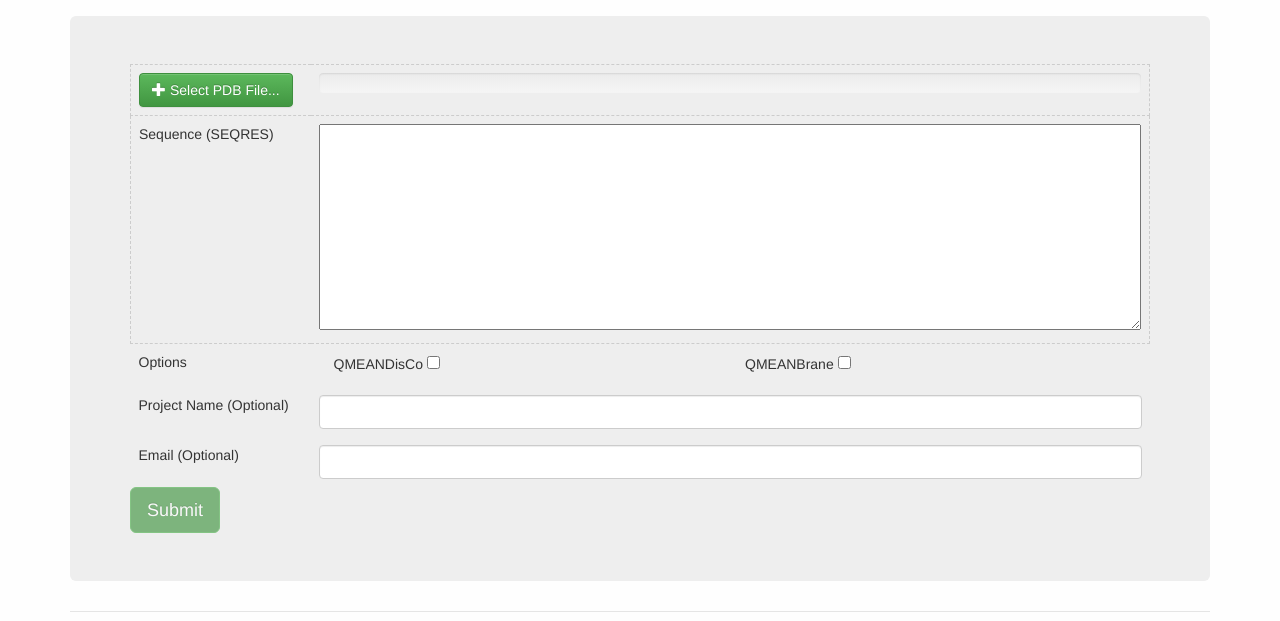
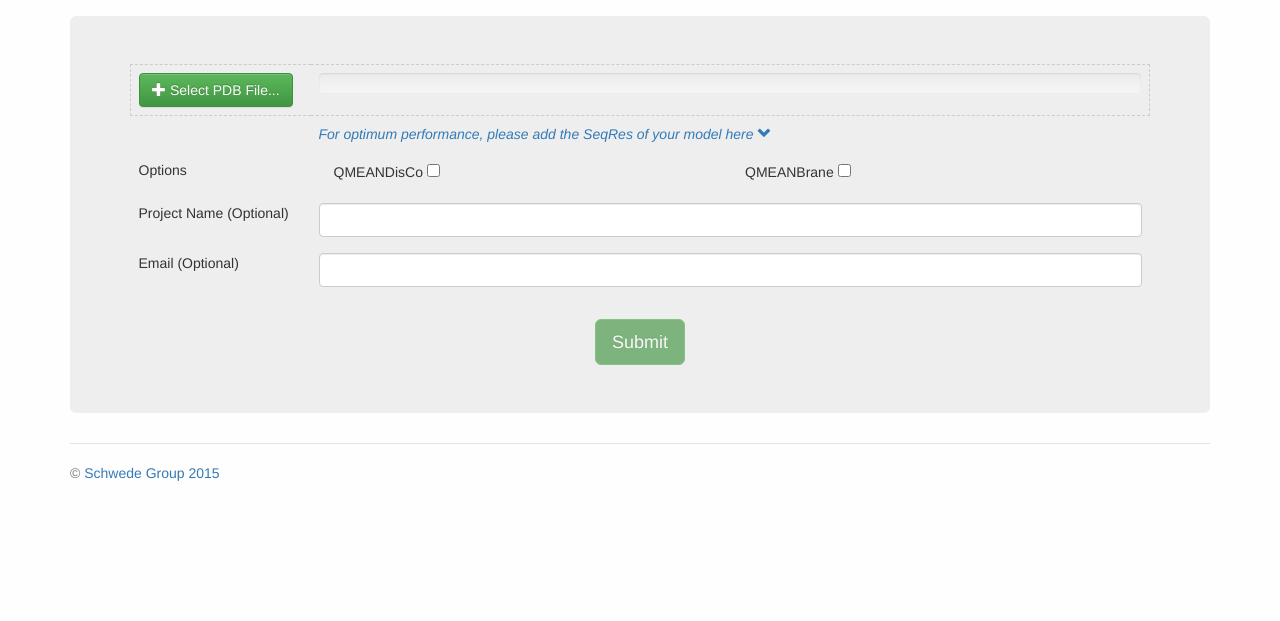
Before and after one commit to eunos-1128/QMEAN, a Django app: page / in a window 1280 px wide. Shown: the part 70-691 px from the top of the page. After the commit the page ends 551 px from the top, so only its background shows below. Run offline with Django 3.2, Linux system fonts and the light colour scheme; parts of the project's set-up code (start-up, migrations or seed data) failed here and were passed over; some libraries are stand-ins or nearby versions.

Commit message:
Auto seqres extraction

```diff
--- a/django-website/website/forms.py
+++ b/django-website/website/forms.py
@@ -4,7 +4,7 @@ from django.core.exceptions import ValidationError
 from django.conf import settings
 import os
 try:
-	from ost.seq import CreateSequenceList, CreateSequence
+	from ost.seq import SequenceFromChain, CreateSequenceList, CreateSequence
 	from ost.seq.alg import AlignToSEQRES
 	from ost.io import SequenceListFromString, LoadPDB
 except Exception, e:
@@ -16,9 +16,9 @@ class UploadForm(forms.Form):
 	project_name = forms.CharField(label='Project Name (Optional)', max_length=100, required=False)
 	email = forms.EmailField(label='Email (Optional)',   max_length=100, required=False)
 	sequence = forms.CharField(label='Sequence (SEQRES)',
-							   widget=forms.Textarea)
-	QMEANDisCo = forms.BooleanField(label='QMEANDisCo',required=False)
-	QMEANBrane = forms.BooleanField(label='QMEANBrane',required=False)
+							   widget=forms.Textarea(attrs={'rows':8}),required=False)
+	qmeandisco = forms.BooleanField(label='QMEANDisCo',required=False)
+	qmeanbrane = forms.BooleanField(label='QMEANBrane',required=False)
 
 	def __init__(self, request, *args, **kwargs):
 		self.request = request
@@ -32,50 +32,76 @@ class UploadForm(forms.Form):
 	def clean(self):
 		cleaned_data = super(UploadForm, self).clean()
 		structures = cleaned_data.get('structureUploaded')
-		sequence = cleaned_data.get('sequence')
+		seq_list = cleaned_data.get('sequence')
 
 		validated_structures = []
 
-		#case 1: There is only one sequence... either there are single
-		#        chain models or homo-oligomers allowed
-		if len(sequence) == 1:
-			for s in structures:
-				model = s['model'].Select("peptide=true")
+		#case 1: If the user did not supply seqres, then we must
+		# go through every model and extract the seqres.
+		if seq_list is None or len(seq_list)==0:
+			for structure in structures:
+				seqlist = self.extract_seqres(structure)
+				for seq in seqlist:
+					structure['seqres'].append({'name':seq.GetName(),'sequence':seq.string})
+				validated_structures.append(structure)
+
+			if len(validated_structures)==0:
+				raise ValidationError("No valid structures were found in uploaded data!")
+
+		#case 2: One sequence was uploaded. We must check that
+		# every chain in every model passes the AlignToSEQRES check.
+		elif len(seq_list)==1:
+			for structure in structures:
+				model = structure['model'].Select("peptide=true")
 				for ch in model.chains:
+					seqresIdentical = True
 					try:
-						aln = AlignToSEQRES(ch,sequence[0].GetString())
+						aln = AlignToSEQRES(ch,seq_list[0].GetString())
+						structure['seqres'].append({'name':ch.GetName(),'sequence':seq_list[0].GetString()})
 					except Exception, e:
-						print 'Thats not nice'
-						print e #onError("Could not align structural data to provided sequence!")
-				validated_structures.append(s)
+						print 'AlignToSEQRES failed for',structure['original_name'],'Chain',ch.GetName()
+						seqresIdentical = False
 
-		#case 2: There is more than one sequence... For every chain we try to find a matching
-		#        sequence based on chain/sequence name
+				if seqresIdentical:
+					validated_structures.append(structure)
+
+			if len(validated_structures)==0:
+				if len(structures)==1:
+					if len(structures[0]['model'].chains)==1:
+						raise ValidationError("Could not align the given sequence with the model!")
+					else:
+						raise ValidationError("Could not align the given sequence with every chain in the model!")
+				else:
+					raise ValidationError("Could not successfully align the given sequence with any of the models!")
+
+
+		#case 3: Multiple sequences were uploaded. We have to check
+		#every chain has a matching sequence based on chain/sequence name,
 		else:
-			for s in structures:
-				model = s['model'].Select("peptide=true")
+			for structure in structures:
+				model = structure['model'].Select("peptide=true")
+				found_all_chains = True
+				seqresIdentical = True
 				for ch in model.chains:
 					found_sequence = False
-					for seq_handle in sequence:
-						#WHY IS THIS TO UPPER, LOWERCASE MAY BE IMPORTANT??
-						if ch.GetName().upper() == seq_handle.GetName().upper().strip():
+					for seq_handle in seq_list:
+						if ch.GetName() == seq_handle.GetName().strip():
 							found_sequence = True
 							try:
 								aln = AlignToSEQRES(ch,seq_handle.GetString())
+								structure['seqres'].append({'name':ch.GetName(),'sequence':seq_handle.GetString()})
 								break
 							except Exception, e:
-								print 'noooot nice'
-								print e
-								##raise ValidationError("Could not align structural data to provided sequence!")
+								seqresIdentical = False
 					if not found_sequence:
-						##
-						print 'no seq found'
-						#raise ValidationError("Could not find an appropriate sequence for every chain!")
-				validated_structures.append(s)
+						found_all_chains = False
 
+				if found_all_chains and seqresIdentical:
+					validated_structures.append(structure)
 
-		if len(validated_structures)==0:
-			raise ValidationError("Thats really not on")
+			if len(validated_structures)==0:
+				raise ValidationError("Could not align every given sequence by chain name to the model chain name!")
+
 
 		self.cleaned_data['structureUploaded'] = validated_structures
 
@@ -99,7 +125,7 @@ class UploadForm(forms.Form):
 				continue
 			try:
 				model = LoadPDB(tmppath)
-				models.append({'tmpname':d,'tmppath':tmppath,'model':model,'original_name':original_name})
+				models.append({'tmpname':d,'tmppath':tmppath,'model':model,'original_name':original_name,'seqres':[]})
 			except Exception, e:
 				print e
 				try:
@@ -114,24 +140,39 @@ class UploadForm(forms.Form):
 		return models
 
 	def clean_sequence(self):
-		data = str(self.cleaned_data['sequence'])
+		#If this method is called, the user entered something in the
+		#seqres box. First, can we parse this information?
+		print 'clean the sequence'
+		data = str(self.cleaned_data['sequence']).strip()
+		seq_list = CreateSequenceList()
+
+		if len(data)>0:
+			try:
+				seq_list = SequenceListFromString(data,'fasta')
+			except:
+				try:
+					seq_list = SequenceListFromString(data,'clustal')
+				except:
+					try:
+						seq_list.AddSequence(CreateSequence("unnamed",data))
+					except Exception, e:
+						pass
+			for s in seq_list:
+				s.SetName(s.GetName().strip())
+
+		return seq_list
+
+
+	def extract_seqres(self,structure):
+		print "extract seqres"
 		seq_list = CreateSequenceList()
 		try:
-			seq_list = SequenceListFromString(data,'fasta')
-		except:
-			try:
-				seq_list = SequenceListFromString(data,'clustal')
-			except:
-				try:
-					seq_list.AddSequence(CreateSequence("unnamed",data))
-				except:
-					pass
-
-		for s in seq_list:
-			s.SetName(s.GetName().strip())
-
-		if len(seq_list) == 0:
-			raise ValidationError("Sequence input results in 0 read sequences. Please use proper FASTA format an provide at least one sequence!")
-
+			model = structure['model'].Select("peptide=true")
+			for chain in model.GetChainList():
+				seqres = ''.join([r.one_letter_code for r in chain.residues])
+				seq_list.AddSequence(CreateSequence(chain.GetName(), seqres))
+		except Exception, e:
+			print 'Problem extracting seqres',e
+			return None
 
 		return seq_list
--- a/django-website/website/templates/home.html
+++ b/django-website/website/templates/home.html
@@ -4,7 +4,6 @@
 {% block homeActive %} class="active"{% endblock %}
 
 {% block main-content %}
-
 {% if project_creation_error %}
 <div id="errorMessage" class="alert alert-danger" role="alert">
   <h1><i class="glyphicon glyphicon-exclamation-sign" style="top:4px;"></i> {{ project_creation_error }}</h1>
@@ -12,7 +11,9 @@
 <script>setTimeout(function(){ $('#errorMessage').slideUp();},3000);</script>
 {% endif %}
 <div class="jumbotron">
-        <form method="POST" enctype="multipart/form-data" onsubmit="return $('#id_sequence').val().length>0 && $('#id_structureUploaded').val().length>0;">
+
+    {{ form.errors }}
+        <form method="POST" enctype="multipart/form-data" onsubmit="return validateForm();">
         	{% csrf_token %}
             <input type="hidden" name="whatsthis">
         	<table class="table ">
@@ -37,21 +38,28 @@
                         <div id="files" class="files">{% for f in form.cleaned_data.structureUploaded %}<div class="uploadSuccess">{{ f.original_name }}<i class="glyphicon glyphicon-ok"></i></div>{% endfor %}</div>
                     </td>
                 </tr>
-        		<tr id="sequenceDropZone" style="border:1px dashed #CCC"><td>{{ form.sequence.label }}</td>
+        		<tr><td></td>
         			<td{% if form.sequence.errors %} class="error"{% endif %}>
-				<div id="sequenceErrorMessage" class="alert alert-warning alert-dismissible" style="display:none;margin-bottom:0px">
-  					<strong>Sequence Upload Error!</strong> Sorry, can only parse FASTA or Clustal format sequence files.
-					</div>
+        				<div id="sequenceErrorMessage" class="alert alert-danger alert-dismissible" style="{% if not form.sequence.errors %}display:none;{% endif %}margin-bottom:0px">
+          					<strong>Sequence Upload Error!</strong> Sorry, can only parse FASTA or Clustal format sequence files.
+        				</div>
+                        <a href="#" onclick="$('.seqToggle').toggle();$('#sequenceDropZone').slideToggle('medium');return false;">
+                            <i>For optimum performance, please add the SeqRes of your model here
+                                <i class="seqToggle glyphicon glyphicon-chevron-down"></i>
+                                <i style="display:none" class="seqToggle glyphicon glyphicon-chevron-up"></i>
+                            </i>
+                        </a>
+                        <div id="sequenceDropZone" {% if not form.sequence.errors %}style="display:none"{% endif %}>
 					{{ form.sequence }}
                     <input style="display:none;" id="sequenceFile" type="file" name="sequenceFile">
                 </td></tr>
 
                 <tr><td>Options</td>
-                    <td><div class="col-xs-6"><label>{{ form.QMEANDisCo.label }}
-                            {{ form.QMEANDisCo }}</label></div>
+                    <td><div class="col-xs-6"><label>{{ form.qmeandisco.label }}
+                            {{ form.qmeandisco }}</label></div>
                         <div class="col-xs-6">
-                        <label>{{ form.QMEANBrane.label }}
-                            {{ form.QMEANBrane }}</label></div>
+                        <label>{{ form.qmeanbrane.label }}
+                            {{ form.qmeanbrane }}</label></div>
                         </td></tr>
 
                 <tr><td width="180">{{ form.project_name.label }}</td>
@@ -59,7 +67,9 @@
                 <tr><td>{{ form.email.label }}</td>
                     <td{% if form.email.errors %} class="error"{% endif %}>{{ form.email }}</td></tr>
         	</table>
-        	<button id="submitButton" type="submit" class="btn btn-lg btn-success" disabled="disabled">Submit</button>
+            <div class="text-center" style="margin-top:24px;">
+        	   <button id="submitButton" type="submit" class="btn btn-lg btn-success" disabled="disabled">Submit</button>
+            </div>
         </form>
 
 </div>
@@ -81,9 +91,7 @@ $.ajaxSetup({
     }
 });
 
-$('#id_sequence').bind('input propertychange', function() {
-	enableSubmit(true);
-});
+$('#id_sequence').bind('input propertychange', function(){enableSubmit(true);} );
 
 $('#sequenceFile').fileupload({
         dropZone: $('#sequenceDropZone'),
@@ -162,12 +170,17 @@ $('#structureFile').fileupload({
 
   function enableSubmit(enable)
   {
-	if(enable && $('#id_sequence').val().length>0 && $('#id_structureUploaded').val().length>0)
+	if(enable && validateForm() )
 	{
 		$('#submitButton').prop('disabled','');
 	}
 	else
 		$('#submitButton').prop('disabled','disabled');
   }
+
+  function validateForm()
+  {
+    return $('#id_structureUploaded').val().length>0 ;
+  }
 </script>
 {% endblock %}
--- a/django-website/website/views.py
+++ b/django-website/website/views.py
@@ -47,24 +47,28 @@ def create_project(request, form):
 				data = {
 						'meta':{'created':str(datetime.now())},
 						'options':{},
-						'sequences':[],
 						'models':[]
 				}
-				data['options']['qmeandisco'] = (True if form.cleaned_data['QMEANDisCo'] else False)
-				data['options']['qmeanbrane'] = (True if form.cleaned_data['QMEANBrane'] else False)
+				data['options']['qmeandisco'] = (True if form.cleaned_data['qmeandisco'] else False)
+				data['options']['qmeanbrane'] = (True if form.cleaned_data['qmeanbrane'] else False)
 				if form.cleaned_data['email']:
 					data['meta']['email'] = form.cleaned_data['email']
 				if form.cleaned_data['project_name']:
 					data['meta']['project_name'] = form.cleaned_data['project_name']
+				if form.cleaned_data['sequence']:
+					data['meta']['seqres_uploaded'] = True
+				else:
+					data['meta']['seqres_uploaded'] = False
 
 				data['models'] = []
 				for i,model in enumerate(form.cleaned_data['structureUploaded']):
 					modelid = 'model_%03d' % (i+1)
 					os.rename(model['tmppath'], os.path.join(input_dir,modelid+'.pdb') )
-					data['models'].append({'modelid':modelid,'name':request.session['uploaded_'+model['tmpname']]})
-
-				for seq in form.cleaned_data['sequence']:
-					data['sequences'].append( {'name':seq.GetName(), 'sequence':seq.GetString() } )
+					data['models'].append(
+						{'modelid':modelid,
+						 'name':request.session['uploaded_'+model['tmpname']],
+						 'seqres':model['seqres']
+						 })
 
 				with io.open(os.path.join(input_dir,'project.json'), 'w', encoding='utf8') as json_file:
 					data = json.dumps(data, ensure_ascii=False, encoding='utf8',indent=4, separators=(',', ': '))
```
